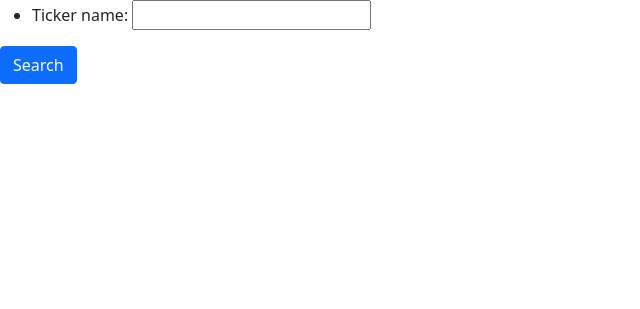
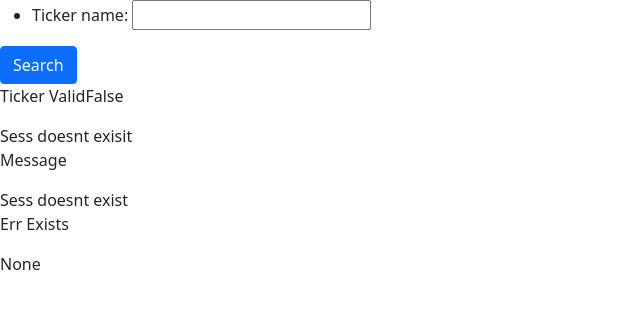
Before and after one commit to a3nath/portfolioapp, a Django app: page / in a window 1280 px wide. Shown: the part 40-349 px from the top of the page, without its empty margins (0-640 px from the left). Run offline with Django 3.2, Linux system fonts and the light colour scheme; some libraries are stand-ins or nearby versions.

Commit message:
session exists debug

```diff
--- a/portfolioapp/templates/portfolioapp/index.html
+++ b/portfolioapp/templates/portfolioapp/index.html
@@ -28,6 +28,7 @@
 
 </section>
 <section class='get-info'>
+    <p>Ticker Valid{{ticker_valid}}</p>
     {% if ticker_valid %}
         <div class="ticker-details">
             <form action="{% url 'starting-page' %}" method="post">
@@ -50,6 +51,11 @@
         </div>
 
     {% endif %}
+    <p>Message</p>
+    {{message}}
+    <p>Err Exists</p>
+    {{errExists}}
+
 </section>
 
 
--- a/portfolioapp/views.py
+++ b/portfolioapp/views.py
@@ -8,11 +8,16 @@ from django.urls import reverse
 from .forms import TickerForm, AssetForm, HoldingForm
 from .models import Asset
 from django.template.loader import render_to_string
+from django.db import IntegrityError
 
 
 import yfinance as yf
 # Create your views here.
 
+#figure out session_exists true false changing how Im using it
+# i need it for session storage
+# if a user has searched already
+# start,save session of validate form so its not blank?
 
 # if request get
 # access asset
@@ -25,71 +30,86 @@ import yfinance as yf
 
 class StartingPageView(View):
     def get(self, request):
-
         ##searched already
         if request.session.get('session_exists'):
-            ticker_input = request.session.get('ticker_input')
-            ticker_asset = yf.Ticker(ticker_input)
-            info = ticker_asset.info
-            if info["regularMarketPrice"] == None:
-                #invalid ticker then set invalid identifier False
-                ticker_valid = False
-                context = {
-                "ticker_form":TickerForm(),
-                'ticker_valid': ticker_valid,
-                "news": "DOESNT Exist"
+            if request.session.get('error_exists'):
+                context ={
+                    "errExists": True,
+                    'message':  "ASSET ALREADY in DB"
                 }
-                request.session['session_exists'] = False
+                request.session['error_exists'] = False
+                request.session["message"] = ""
+                render(request, 'portfolioapp/index.html', context)
             else:
-                #valid ticker then set valid identifier True
-                ticker_valid = True
-                context = {
-                "ticker_form":TickerForm(),
-                "ticker_valid": ticker_valid,
-                "news": ticker_asset.news
-                }
-                request.session['ticker_name'] = ticker_input
-                request.session['session_exists'] = False
+                ticker_input = request.session.get('ticker_input')
+                ticker_asset = yf.Ticker(ticker_input)
+                info = ticker_asset.info
+                if info["regularMarketPrice"] == None:
+                    #invalid ticker then set invalid identifier False
+                    ticker_valid = False
+                    context = {
+                    "ticker_form":TickerForm(),
+                    'ticker_valid': ticker_valid,
+                    "message": "Asset doesnt Exist"
+                    }
+                    # request.session['session_exists'] = False
+                    request.session['error_exists'] = True
+                else:
+                    #valid ticker then set valid identifier True
+                    ticker_valid = True
+                    #request.session['session_exists'] = False
+                    request.session['ticker_name'] = ticker_input
+                    # request.session['session_exists'] = False
+                    request.session['error_exists'] = False
+                    context = {
+                    "ticker_form":TickerForm(),
+                    "ticker_valid": ticker_valid,
+                    "news": ticker_asset.news,
+                    "errExists": request.session.get('error_exists'),
+                    'message':  "All good"
+                    }
         else:
             ticker_valid = False
             context = {
             "ticker_form":TickerForm(),
             'ticker_valid': ticker_valid,
-            "news": ""
+            "news": "Sess doesnt exisit" ,
+            "errExists": request.session.get('error_exists'),
+            'message':  "Sess doesnt exist"
             }
-
-        # if ticker_valid:
-        #     # context = {
-        #     #     "ticker_form":TickerForm(),
-        #     #     "ticker_valid": True,
-        #     #     "news": ticker_asset.news
-        #     # }
-        #     # request.session['session_exists'] = False
-        # else:
-        #     context = {
-        #         "ticker_form":TickerForm(),
-        #         'ticker_valid': False,
-        #         "news": news
-        #     }
-        #     request.session['session_exists'] = False
-
         return render(request, 'portfolioapp/index.html', context)
 
     def post(self, request):
         if 'searchticker' in request.POST:
             ticker_form = TickerForm(request.POST)
+            #form isnt blank
             if ticker_form.is_valid():
                 ticker_input = ticker_form.cleaned_data['ticker']
                 request.session['ticker_input'] = ticker_input
                 request.session['session_exists'] = True
             else:
-                request.session['session_exists'] = False
+                request.session['error_exists'] = True
+                request.session['error_message'] = "form is blank"
+                # request.session['session_exists'] = False
         elif 'addasset' in request.POST:
+            try:
             # check if already exists
             # if doesnt add otherwise error
+                request.session['error_exists'] = False
+                request.session['error_message'] = ""
                 asset = Asset.objects.create(ticker=request.session.get('ticker_name'), session=request.session.session_key)
                 ##save user input
                 asset.save()
+            except IntegrityError:
+                request.session['error_exists'] = True
+                request.session['error_message'] = "Assets exisits in your portfolio already. Please try another asset"
+                # context = {
+                # "errExists": request.session.get('error_exists'),
+                # "message": request.session.get('error_message')
+                # }
+                # request.session['error_exists'] = False
+                # request.session['error_message'] = ""
+                # return HttpResponseRedirect(reverse('starting-page'))
         return HttpResponseRedirect(reverse('starting-page'))
 
 
```
Also changed, not shown: db.sqlite3.
